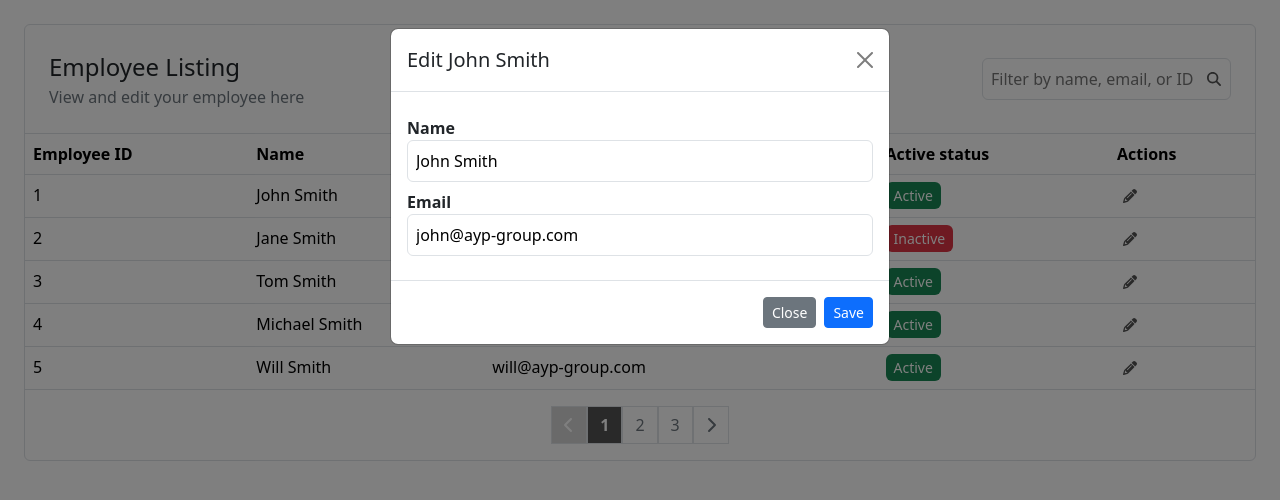
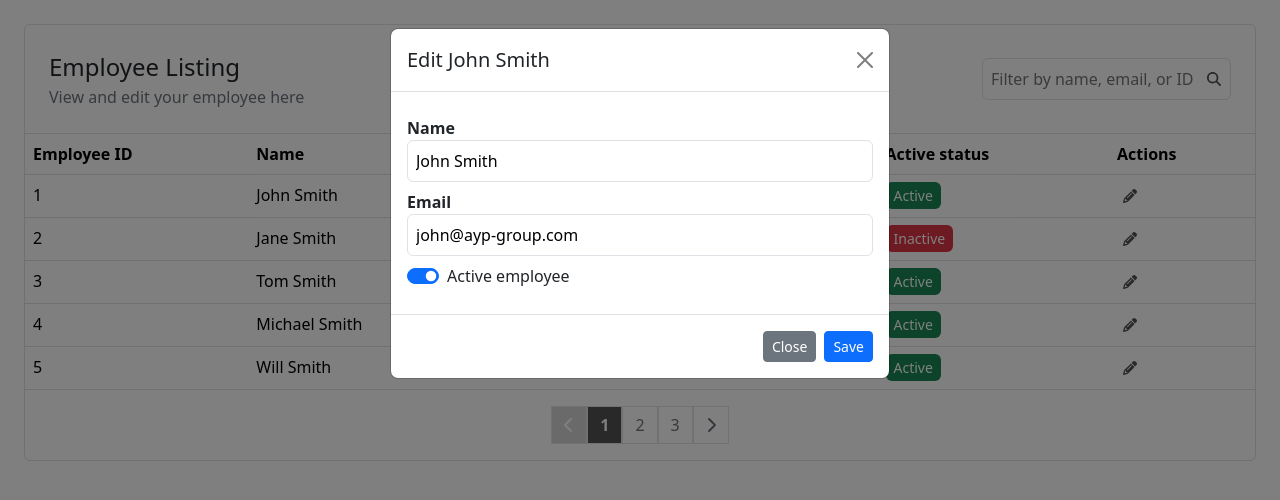
Before and after one commit to almasutami/employee-app, a React (Create React App) app: page / in a window 1280 px wide. Both pictures are taken after a click on the button 1130 px from the left and 196 px from the top of the page. Shown: the top 500 px of the page. Built offline with nearby package versions, Linux system fonts and the light colour scheme.

Commit message:
feat: base input switch

```diff
--- a/src/components/employee/edit-employee.tsx
+++ b/src/components/employee/edit-employee.tsx
@@ -1,6 +1,7 @@
 import React from "react";
 import { Employee } from "../../pages/employee-list";
 import BaseInput from "../global/base-input.tsx";
+import BaseSwitch from "../global/base-switch.tsx";
 
 interface EditEmployeeProps {
   employee: Employee | null;
@@ -12,7 +13,7 @@ class EditEmployee extends React.Component<EditEmployeeProps> {
     employeeForm: this.props?.employee as Employee | null,
   };
 
-  updateEmployee = (prop: string, value: string) => {
+  updateEmployee = (prop: string, value: string | boolean) => {
     const newEmployeeForm = {
       ...this.state.employeeForm,
       [prop]: value,
@@ -52,6 +53,11 @@ class EditEmployee extends React.Component<EditEmployeeProps> {
                 placeholder="Enter employee email"
                 onChange={(value) => this.updateEmployee("email", value)}
               />
+              <BaseSwitch
+                label="Active employee"
+                value={this.state.employeeForm?.isActive || false}
+                onChange={(value) => this.updateEmployee("isActive", value)}
+              />
             </div>
             <div className="modal-footer">
               <button
--- /dev/null
+++ b/src/components/global/base-switch.tsx
@@ -0,0 +1,40 @@
+import React, { ChangeEvent, Component } from "react";
+
+interface BaseInputProps {
+  label: string;
+  value: boolean;
+  onChange?: (value: boolean) => void;
+}
+
+class BaseInput extends Component<BaseInputProps> {
+  handleChange = (event: ChangeEvent<HTMLInputElement>) => {
+    const { onChange } = this.props;
+    if (onChange) {
+      onChange(event.target.checked);
+    }
+  };
+
+  render() {
+    const { label, value } = this.props;
+
+    return (
+      <div className="d-flex flex-column my-2">
+        <div className="form-check form-switch">
+          <input
+            checked={value}
+            className="form-check-input"
+            type="checkbox"
+            role="switch"
+            id="flexSwitchCheckDefault"
+            onChange={this.handleChange}
+          />
+          <label className="form-check-label" htmlFor="flexSwitchCheckDefault">
+            {label}
+          </label>
+        </div>
+      </div>
+    );
+  }
+}
+
+export default BaseInput;
```
